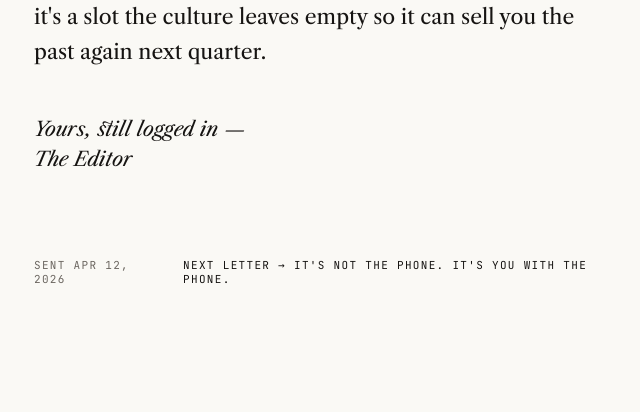
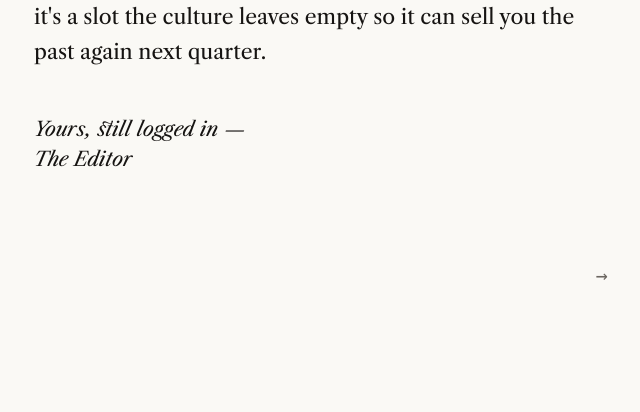
Before and after one commit to Farida-Adamu/Unpublishable, a PHP site: page /letter/nostalgia-is-a-feature-not-a-bug.html in a window 1280 px wide. Shown: the part 725-1137 px from the top of the page, without its empty margins (318-958 px from the left). Before the commit the page ends 1009 px from the top, so only its background shows below. Run offline with PHP 8.4, Linux system fonts and the light colour scheme.

Commit message:
Letter footer: drop 'Sent' date, reduce next link to a plain arrow
The footer now holds a single right-aligned arrow linking to the
next letter (cyclical), with the next title kept as an aria-label.

Co-Authored-By: Claude Fable 5 <noreply@anthropic.com>
Claude-Session: https://claude.ai/code/session_01U8P8Fz8NbpnoZkTsdMD652

```diff
--- a/unpublishable-static/assets/theme.css
+++ b/unpublishable-static/assets/theme.css
@@ -107,9 +107,8 @@ a { color: inherit; }
 .end {
   margin-top: 64px; padding-top: 20px;
   font-family: "JetBrains Mono", monospace;
-  font-size: 11px; letter-spacing: 0.12em; text-transform: uppercase;
-  color: var(--ink-soft);
-  display: flex; justify-content: space-between; gap: 24px;
+  font-size: 20px; letter-spacing: 0.12em;
+  display: flex; justify-content: flex-end;
 }
-.end a { cursor: pointer; color: var(--ink); text-decoration: none; }
+.end a { cursor: pointer; color: var(--ink-soft); text-decoration: none; padding: 4px 0 4px 24px; }
 .end a:hover { color: var(--ink); }
--- a/unpublishable-static/letter/biohacking-your-way-to-a-personality.html
+++ b/unpublishable-static/letter/biohacking-your-way-to-a-personality.html
@@ -23,8 +23,7 @@
     <p class="signoff">Yours, still logged in —
 The Editor</p>
     <footer class="end">
-      <span>Sent APR 26, 2026</span>
-      <a href="death-of-the-considered-opinion.html">Next letter → Death of the Considered Opinion</a>
+      <a href="death-of-the-considered-opinion.html" aria-label="Next letter: Death of the Considered Opinion">→</a>
     </footer>
   </div>
 </div>
--- a/unpublishable-static/letter/death-of-the-considered-opinion.html
+++ b/unpublishable-static/letter/death-of-the-considered-opinion.html
@@ -23,8 +23,7 @@
     <p class="signoff">Yours, still logged in —
 The Editor</p>
     <footer class="end">
-      <span>Sent APR 19, 2026</span>
-      <a href="nostalgia-is-a-feature-not-a-bug.html">Next letter → Nostalgia Is a Feature, Not a Bug</a>
+      <a href="nostalgia-is-a-feature-not-a-bug.html" aria-label="Next letter: Nostalgia Is a Feature, Not a Bug">→</a>
     </footer>
   </div>
 </div>
--- a/unpublishable-static/letter/everyones-a-critic-nobodys-a-reader.html
+++ b/unpublishable-static/letter/everyones-a-critic-nobodys-a-reader.html
@@ -23,8 +23,7 @@
     <p class="signoff">Yours, still logged in —
 The Editor</p>
     <footer class="end">
-      <span>Sent MAY 03, 2026</span>
-      <a href="biohacking-your-way-to-a-personality.html">Next letter → Biohacking Your Way to a Personality</a>
+      <a href="biohacking-your-way-to-a-personality.html" aria-label="Next letter: Biohacking Your Way to a Personality">→</a>
     </footer>
   </div>
 </div>
--- a/unpublishable-static/letter/its-not-the-phone-its-you-with-the-phone.html
+++ b/unpublishable-static/letter/its-not-the-phone-its-you-with-the-phone.html
@@ -23,8 +23,7 @@
     <p class="signoff">Yours, still logged in —
 The Editor</p>
     <footer class="end">
-      <span>Sent APR 05, 2026</span>
-      <a href="the-algorithm-ate-sincerity.html">Next letter → The Algorithm Ate Sincerity</a>
+      <a href="the-algorithm-ate-sincerity.html" aria-label="Next letter: The Algorithm Ate Sincerity">→</a>
     </footer>
   </div>
 </div>
--- a/unpublishable-static/letter/nostalgia-is-a-feature-not-a-bug.html
+++ b/unpublishable-static/letter/nostalgia-is-a-feature-not-a-bug.html
@@ -23,8 +23,7 @@
     <p class="signoff">Yours, still logged in —
 The Editor</p>
     <footer class="end">
-      <span>Sent APR 12, 2026</span>
-      <a href="its-not-the-phone-its-you-with-the-phone.html">Next letter → It's Not the Phone. It's You With the Phone.</a>
+      <a href="its-not-the-phone-its-you-with-the-phone.html" aria-label="Next letter: It's Not the Phone. It's You With the Phone.">→</a>
     </footer>
   </div>
 </div>
--- a/unpublishable-static/letter/on-being-perceived-too-well.html
+++ b/unpublishable-static/letter/on-being-perceived-too-well.html
@@ -23,8 +23,7 @@
     <p class="signoff">Yours, still logged in —
 The Editor</p>
     <footer class="end">
-      <span>Sent MAY 10, 2026</span>
-      <a href="everyones-a-critic-nobodys-a-reader.html">Next letter → Everyone's a Critic, Nobody's a Reader</a>
+      <a href="everyones-a-critic-nobodys-a-reader.html" aria-label="Next letter: Everyone's a Critic, Nobody's a Reader">→</a>
     </footer>
   </div>
 </div>
--- a/unpublishable-static/letter/parasocial-is-just-love-now.html
+++ b/unpublishable-static/letter/parasocial-is-just-love-now.html
@@ -23,8 +23,7 @@
     <p class="signoff">Yours, still logged in —
 The Editor</p>
     <footer class="end">
-      <span>Sent MAY 17, 2026</span>
-      <a href="on-being-perceived-too-well.html">Next letter → On Being Perceived Too Well</a>
+      <a href="on-being-perceived-too-well.html" aria-label="Next letter: On Being Perceived Too Well">→</a>
     </footer>
   </div>
 </div>
--- a/unpublishable-static/letter/the-algorithm-ate-sincerity.html
+++ b/unpublishable-static/letter/the-algorithm-ate-sincerity.html
@@ -24,8 +24,7 @@
     <p class="signoff">Yours, still logged in —
 The Editor</p>
     <footer class="end">
-      <span>Sent MAY 24, 2026</span>
-      <a href="parasocial-is-just-love-now.html">Next letter → Parasocial Is Just Love Now</a>
+      <a href="parasocial-is-just-love-now.html" aria-label="Next letter: Parasocial Is Just Love Now">→</a>
     </footer>
   </div>
 </div>
```
